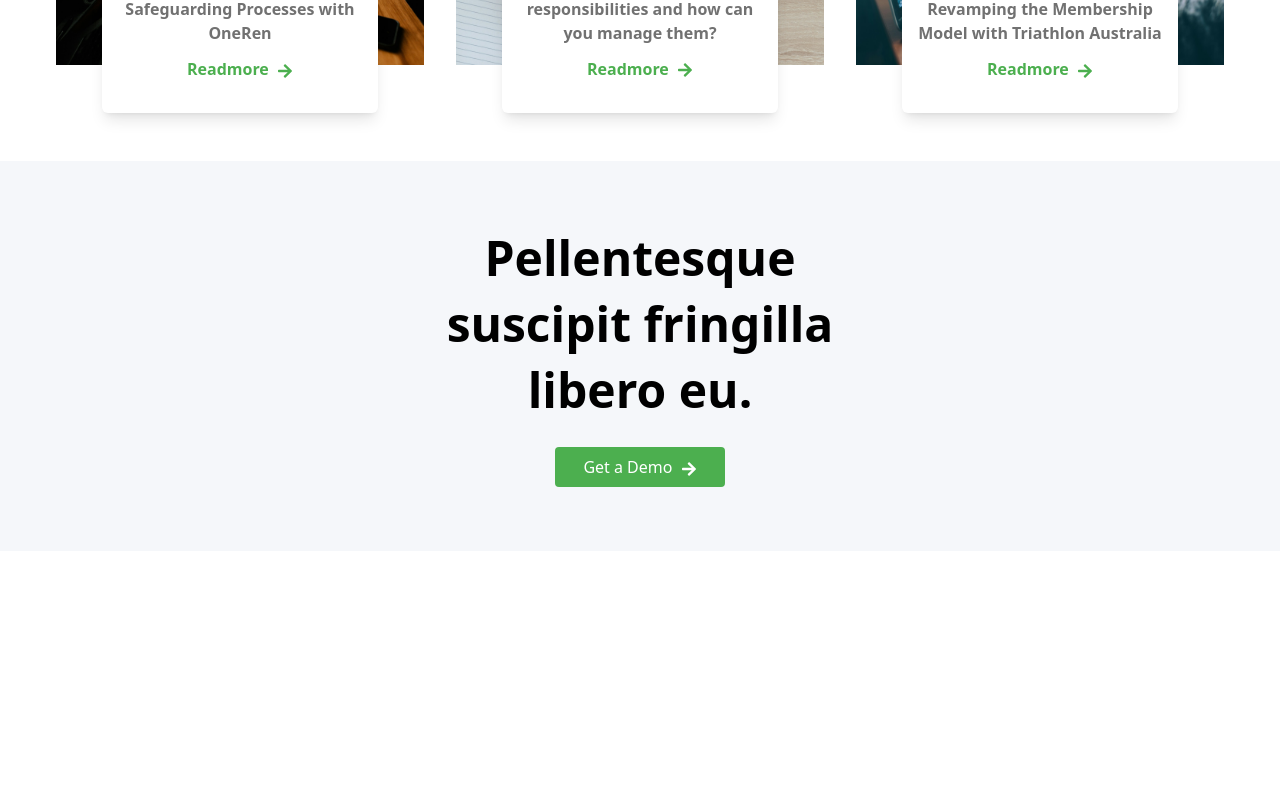
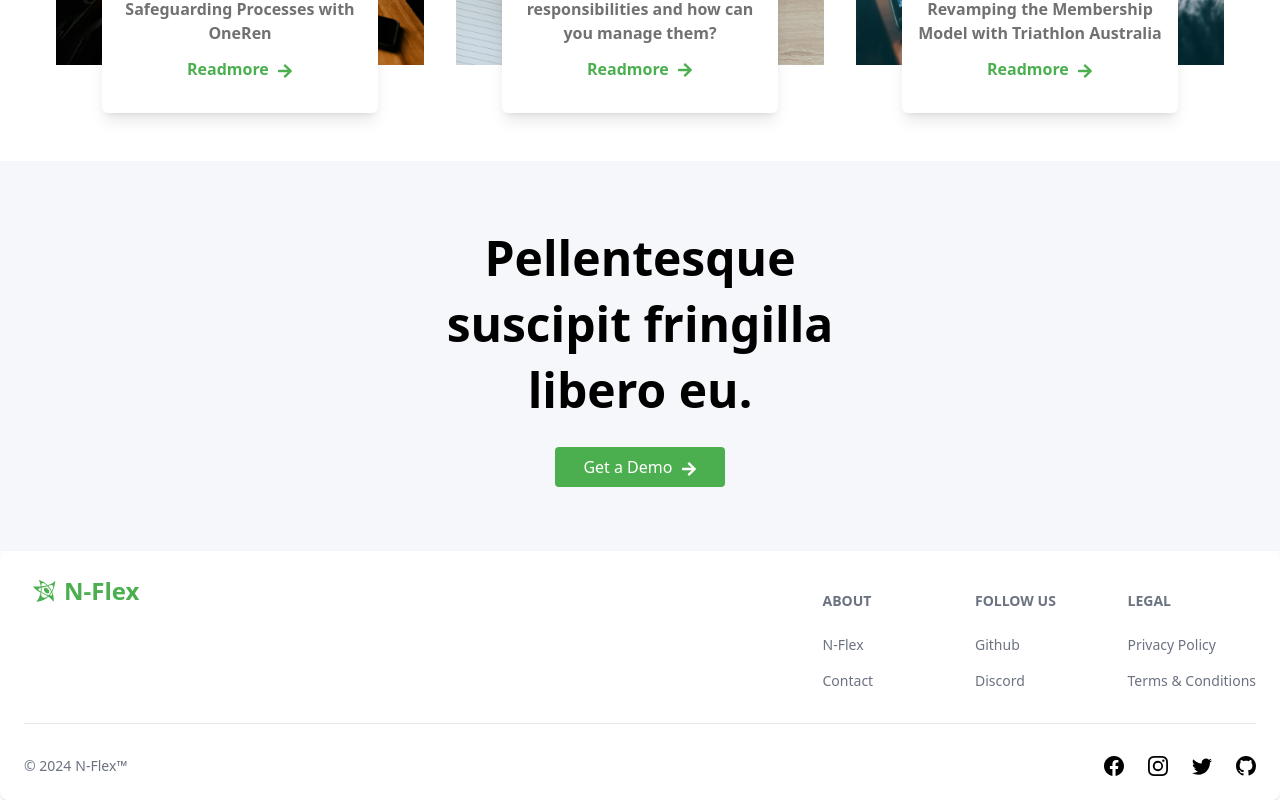
Before and after one commit to stefankrstic/n-flex-website, a Next.js app: page / in a window 1280 px wide. Shown: the part 3502-4302 px from the top of the page. Before the commit the page ends 4053 px from the top, so only its background shows below. Built offline with nearby package versions, Linux system fonts and the light colour scheme.

Commit message:
Create footer and minor fixes

```diff
--- a/src/components/About.js
+++ b/src/components/About.js
@@ -6,7 +6,7 @@
 export default function About() {
     return (
         <div>
-            <div className="px-4 lg:px-14 max-w-screen-2xl mx-auto my-8">
+            <div className="px-4 lg:px-14 max-w-screen-2xl mx-auto my-8" id="about">
                 <div className="md:w-11/12 mx-auto flex flex-col md:flex-row justify-between items-center gap-12">
                     <div>
                         <img src="https://dataverte.com/wp-content/uploads/2022/10/work-with-the-best.png" alt="" />
--- a/src/components/Blog.js
+++ b/src/components/Blog.js
@@ -11,7 +11,7 @@
         { id: 3, title: "Revamping the Membership Model with Triathlon Australia", image: "/blog3.jpg" },
     ];
     return (
-        <div className="px-4 lg:px-14 max-w-screen-2xl mx-auto my-12">
+        <div className="px-4 lg:px-14 max-w-screen-2xl mx-auto my-12" id="faq">
             <div className="text-center md:w-1/2 mx-auto">
                 <h2 className="text-4xl text-neutralDarkGray font-semibold mb-4">Caring is the new marketing</h2>
                 <p className="text-sm text-neutralGray mb-8 md:w-3/4 mx-auto">
--- a/src/components/Home.js
+++ b/src/components/Home.js
@@ -2,7 +2,7 @@
 
 export default function Home() {
     return (
-        <div className="bg-neutralSilver">
+        <div className="bg-neutralSilver" id="home">
             <div className="px-4 lg:px-14 max-w-screen-2xl mx-auto min-h-screen h-screen">
                 <Carousel className="w-full mx-auto">
                     <div className="my-28 md:my-8 py-12 flex flex-col md:flex-row-reverse items-center justify-between gap-12">
--- /dev/null
+++ b/src/components/MyFooter.js
@@ -0,0 +1,54 @@
+import { Footer } from "flowbite-react";
+import { BsFacebook, BsGithub, BsInstagram, BsTwitter } from "react-icons/bs";
+import { GiFlexibleStar } from "react-icons/gi";
+
+export default function MyFooter() {
+    return (
+        <div>
+            <Footer container>
+                <div className="w-full">
+                    <div className="grid w-full justify-between sm:flex sm:justify-between md:flex md:grid-cols-1">
+                        <div className="space-y-4 mb-8">
+                            <a href="" className="text-2xl font-semibold flex items-center space-x-3 text-brandPrimary">
+                                <GiFlexibleStar className="w-10 inline-block itmes-center" /> N-Flex
+                            </a>
+                        </div>
+                        <div className="grid grid-cols-2 gap-8 sm:mt-4 sm:grid-cols-3 sm:gap-6">
+                            <div>
+                                <Footer.Title title="about" />
+                                <Footer.LinkGroup col>
+                                    <Footer.Link href="">N-Flex</Footer.Link>
+                                    <Footer.Link href="">Contact</Footer.Link>
+                                </Footer.LinkGroup>
+                            </div>
+                            <div>
+                                <Footer.Title title="Follow us" />
+                                <Footer.LinkGroup col>
+                                    <Footer.Link href="">Github</Footer.Link>
+                                    <Footer.Link href="">Discord</Footer.Link>
+                                </Footer.LinkGroup>
+                            </div>
+                            <div>
+                                <Footer.Title title="Legal" />
+                                <Footer.LinkGroup col>
+                                    <Footer.Link href="">Privacy Policy</Footer.Link>
+                                    <Footer.Link href="">Terms &amp; Conditions</Footer.Link>
+                                </Footer.LinkGroup>
+                            </div>
+                        </div>
+                    </div>
+                    <Footer.Divider />
+                    <div className="w-full sm:flex sm:items-center sm:justify-between">
+                        <Footer.Copyright href="#" by="N-Flex™" year={new Date().getFullYear()} />
+                        <div className="mt-4 flex space-x-6 sm:mt-0 sm:justify-center cursor-pointer">
+                            <Footer.Icon href="" icon={BsFacebook} />
+                            <Footer.Icon href="" icon={BsInstagram} />
+                            <Footer.Icon href="" icon={BsTwitter} />
+                            <Footer.Icon href="" icon={BsGithub} />
+                        </div>
+                    </div>
+                </div>
+            </Footer>
+        </div>
+    );
+}
--- a/src/components/Navbar.js
+++ b/src/components/Navbar.js
@@ -90,7 +90,7 @@
                             smooth={true}
                             key={path}
                             offset={-100}
-                            className="block text-base text-[color:white] text-gray900 hover:text-neutralDarkGray cursor-pointer"
+                            className="block text-base text-white hover:text-neutralDarkGray cursor-pointer"
                         >
                             {link}
                         </Link>
--- a/src/components/Products.js
+++ b/src/components/Products.js
@@ -9,7 +9,7 @@
 export default function Products() {
     return (
         <div>
-            <div className="px-4 lg:px-14 max-w-screen-2xl mx-auto my-8">
+            <div className="px-4 lg:px-14 max-w-screen-2xl mx-auto my-8" id="product">
                 <div className="md:w-11/12 mx-auto flex flex-col md:flex-row justify-between items-center gap-12">
                     <div>
                         <img
@@ -33,7 +33,7 @@
                     </div>
                 </div>
             </div>
-            <div className="px-4 lg:px-14 max-w-screen-2xl mx-auto bg-neutralSilver py-16">
+            <div className="px-4 lg:px-14 max-w-screen-2xl mx-auto bg-neutralSilver py-16" id="testimonial">
                 <div className="flex flex-col md:flex-row justify-between items-center gap-8">
                     <div className="md:w-1/3">
                         <img
--- a/src/components/Services.js
+++ b/src/components/Services.js
@@ -34,7 +34,7 @@
         },
     ];
     return (
-        <div className="md:px-14 px-4 py-16 max-w-screen-2xl mx-auto">
+        <div className="md:px-14 px-4 py-16 max-w-screen-2xl mx-auto" id="service">
             <div className="text-center my-8">
                 <h2 className="text-4xl text-neutralDarkGray font-semibold mb-2">Our Clients</h2>
                 <p className="text-neutralGray">We have been working with some Fortune 900+ clients</p>
--- a/src/pages/index.js
+++ b/src/pages/index.js
@@ -5,6 +5,7 @@
 import Products from "@/components/Products";
 import Blog from "@/components/Blog";
 import Newsletter from "@/components/Newsletter";
+import MyFooter from "@/components/MyFooter";
 
 export default function App() {
     return (
@@ -16,6 +17,7 @@
             <Products />
             <Blog />
             <Newsletter />
+            <MyFooter />
         </main>
     );
 }
```
